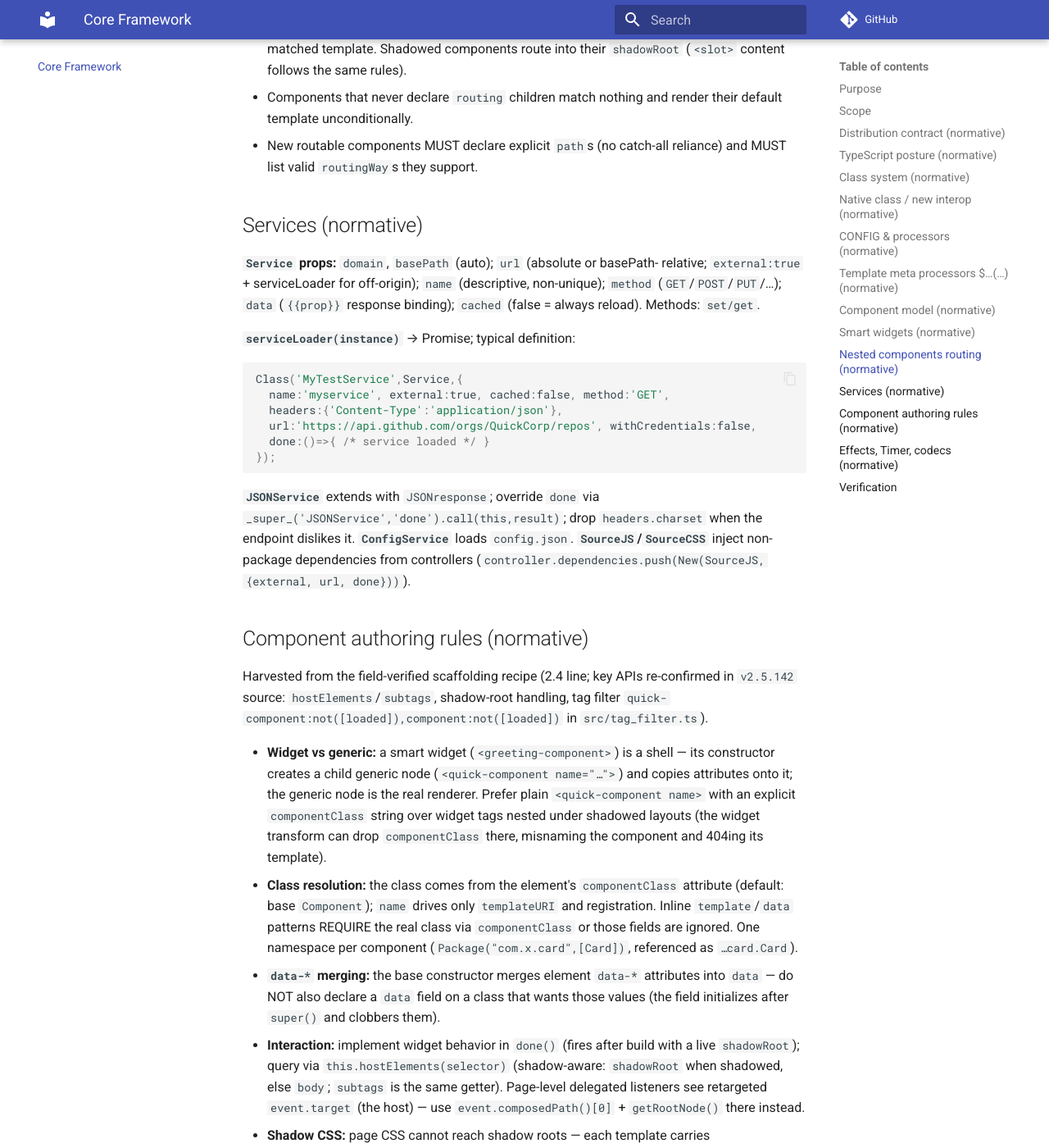
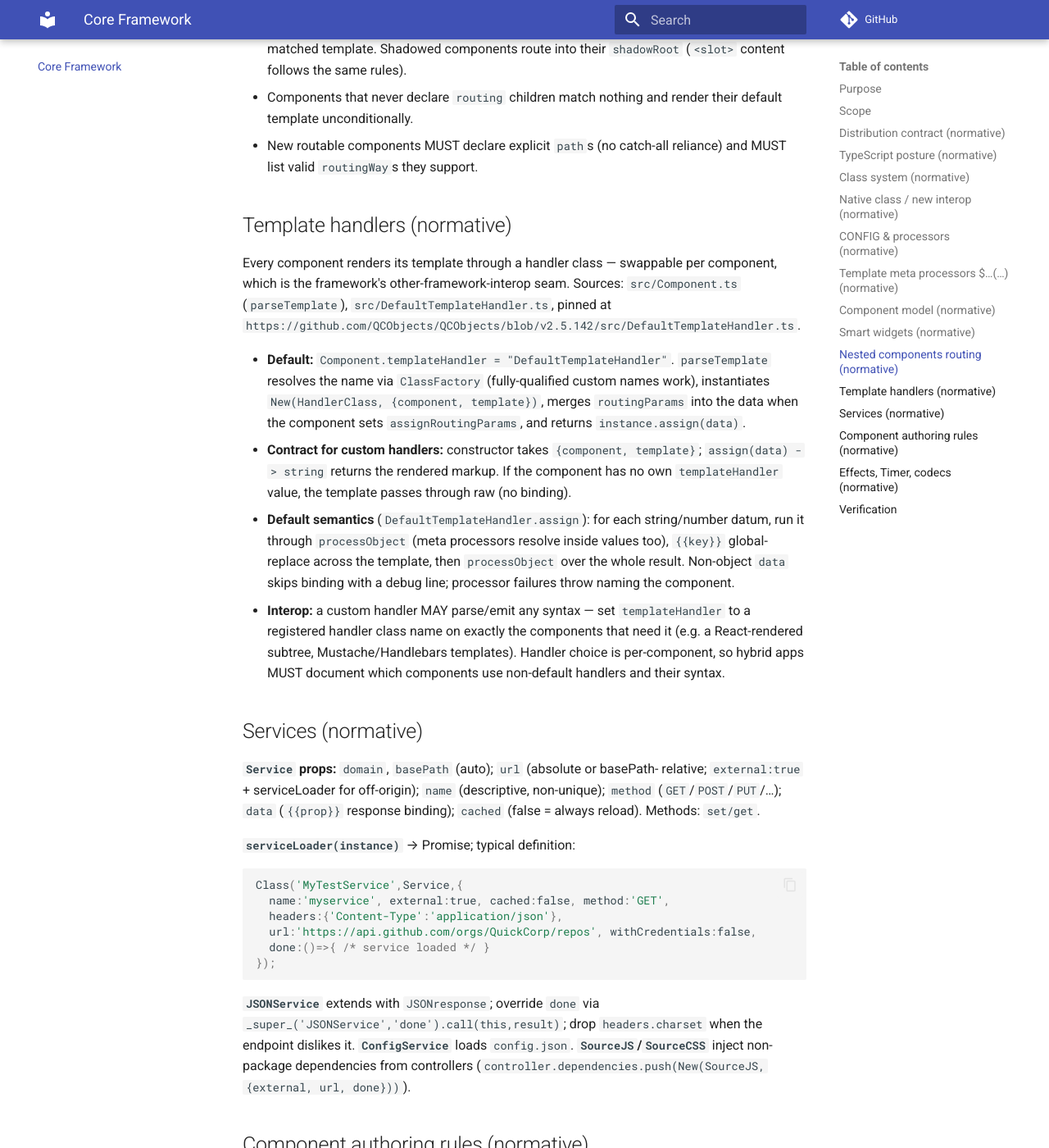
Before and after one commit to QCObjects/product-specs, an MkDocs documentation site: the page built from docs/03-core-framework.md, in a window 1280 px wide and 1400 px high, scrolled down 5883 px. Shown: the whole window at 82% size. Built offline with MkDocs 1.6.1 and Material for MkDocs 9.7.7, drawn with Linux system fonts in a browser that asks for light colours; comment, search, counter and statistics services are not loaded.

Commit message:
feat: spec template handlers incl. custom-handler interop seam (03)

```diff
--- a/docs/03-core-framework.md
+++ b/docs/03-core-framework.md
@@ -239,6 +239,32 @@ routing is recursive down the Nested Components Stack. Sources:
 - New routable components MUST declare explicit `path`s (no catch-all reliance)
   and MUST list valid `routingWay`s they support.
 
+## Template handlers (normative)
+
+Every component renders its template through a handler class — swappable per
+component, which is the framework's other-framework-interop seam. Sources:
+`src/Component.ts` (`parseTemplate`), `src/DefaultTemplateHandler.ts`, pinned at
+`https://github.com/QCObjects/QCObjects/blob/v2.5.142/src/DefaultTemplateHandler.ts`.
+
+- **Default:** `Component.templateHandler = "DefaultTemplateHandler"`.
+  `parseTemplate` resolves the name via `ClassFactory` (fully-qualified custom
+  names work), instantiates `New(HandlerClass, {component, template})`, merges
+  `routingParams` into the data when the component sets `assignRoutingParams`,
+  and returns `instance.assign(data)`.
+- **Contract for custom handlers:** constructor takes `{component, template}`;
+  `assign(data) -> string` returns the rendered markup. If the component has no
+  own `templateHandler` value, the template passes through raw (no binding).
+- **Default semantics** (`DefaultTemplateHandler.assign`): for each
+  string/number datum, run it through `processObject` (meta processors resolve
+  inside values too), `{{key}}` global-replace across the template, then
+  `processObject` over the whole result. Non-object `data` skips binding with a
+  debug line; processor failures throw naming the component.
+- **Interop:** a custom handler MAY parse/emit any syntax — set
+  `templateHandler` to a registered handler class name on exactly the components
+  that need it (e.g. a React-rendered subtree, Mustache/Handlebars templates).
+  Handler choice is per-component, so hybrid apps MUST document which components
+  use non-default handlers and their syntax.
+
 ## Services (normative)
 
 **`Service` props:** `domain`, `basePath` (auto); `url` (absolute or basePath-
```
